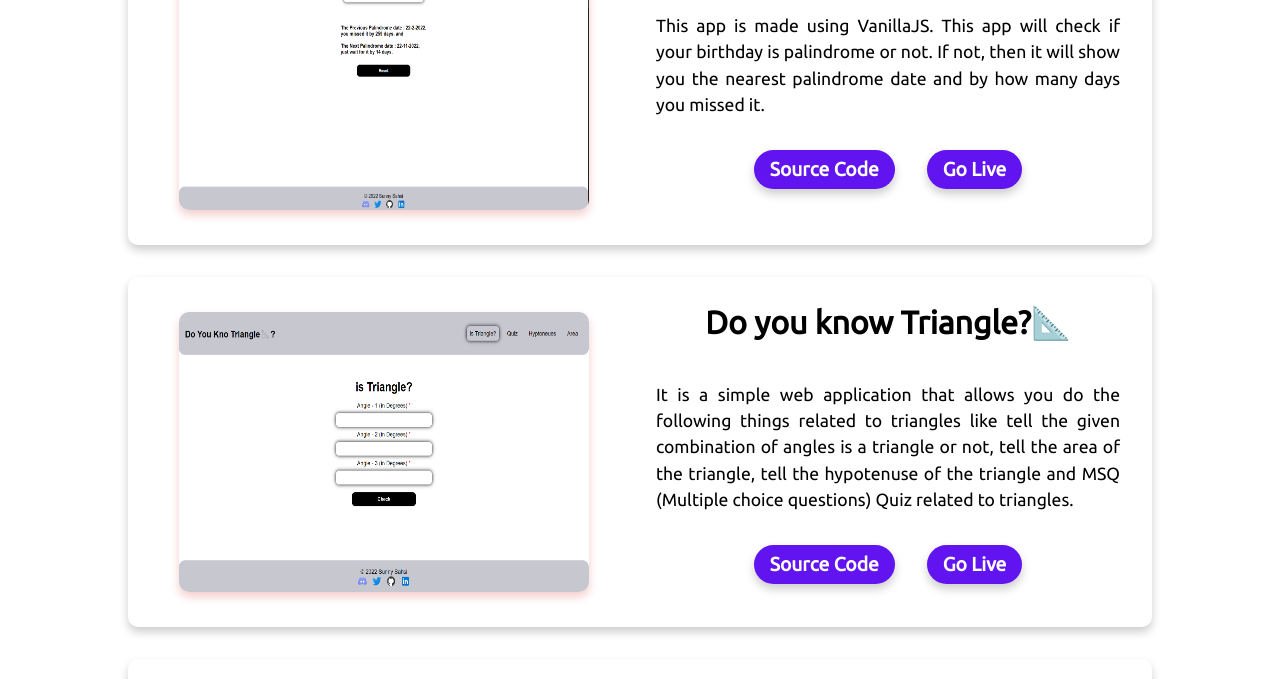
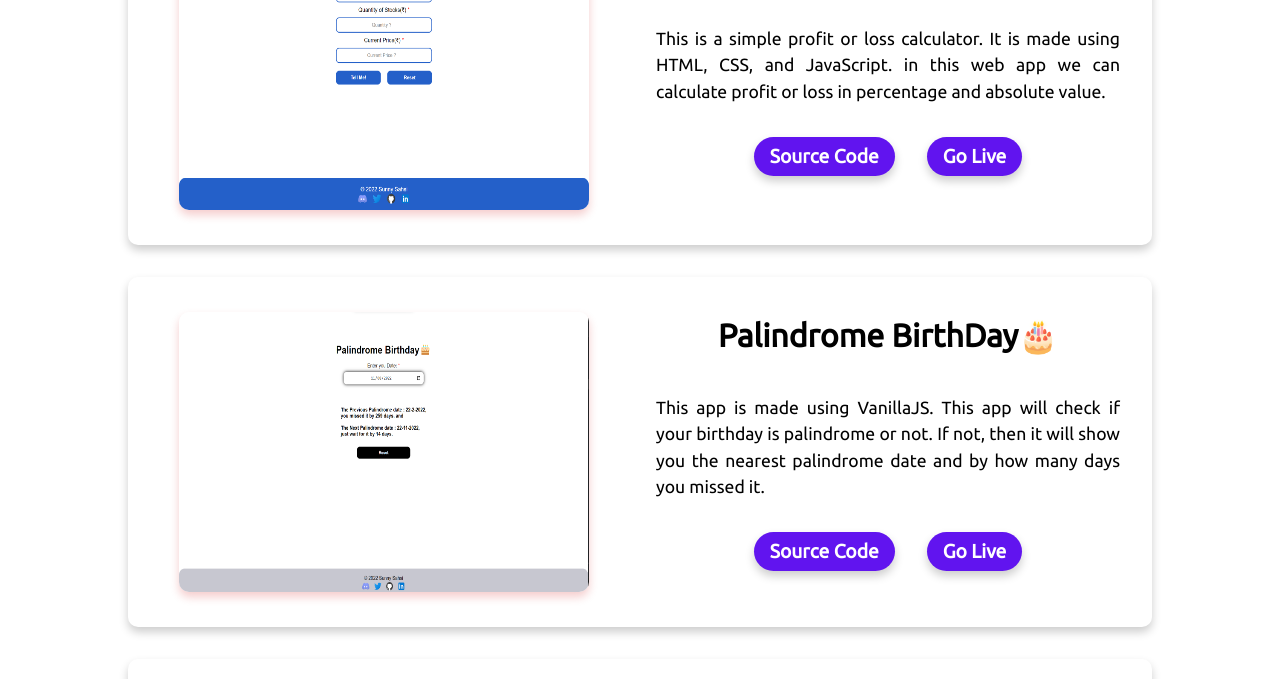
Before and after one commit to sahsisunny/neoGcamp-portfolio, a plain HTML site: page project.html in a window 1280 px wide. Shown: the part 421-1100 px from the top of the page. Drawn offline with Linux system fonts and the light colour scheme.

Commit message:
add profit and loss project section

```diff
--- a/project.html
+++ b/project.html
@@ -30,6 +30,25 @@
           <h1>Here is my <span>Projects</span></h1>
      </section>
 
+     <section class="project-list">
+          <div class="project">
+               <div class="project-img">
+                    <img src="/images/projects/profit-loss.png" alt="Good for Learn">
+               </div>
+               <div class="project-info">
+                    <h1>Profit⬆️ or Loss⬇️</h1>
+                    <p>
+                         This is a simple profit or loss calculator. It is made using HTML, CSS, and JavaScript.
+                         in this web app we can calculate profit or loss in percentage and absolute value.
+                    </p>
+                    <div class="buttons">
+                         <a class="btn3" href="https://github.com/sahsisunny/Profit-or-loss-calculator">Source
+                              Code</a>
+                         <a class="btn3" href="https://profi-tloss.netlify.app/">Go Live</a>
+                    </div>
+               </div>
+          </div>
+     </section>
      <section class="project-list">
           <div class="project">
                <div class="project-img">
```
Also changed, not shown: images/projects/profit-loss.png (added).
